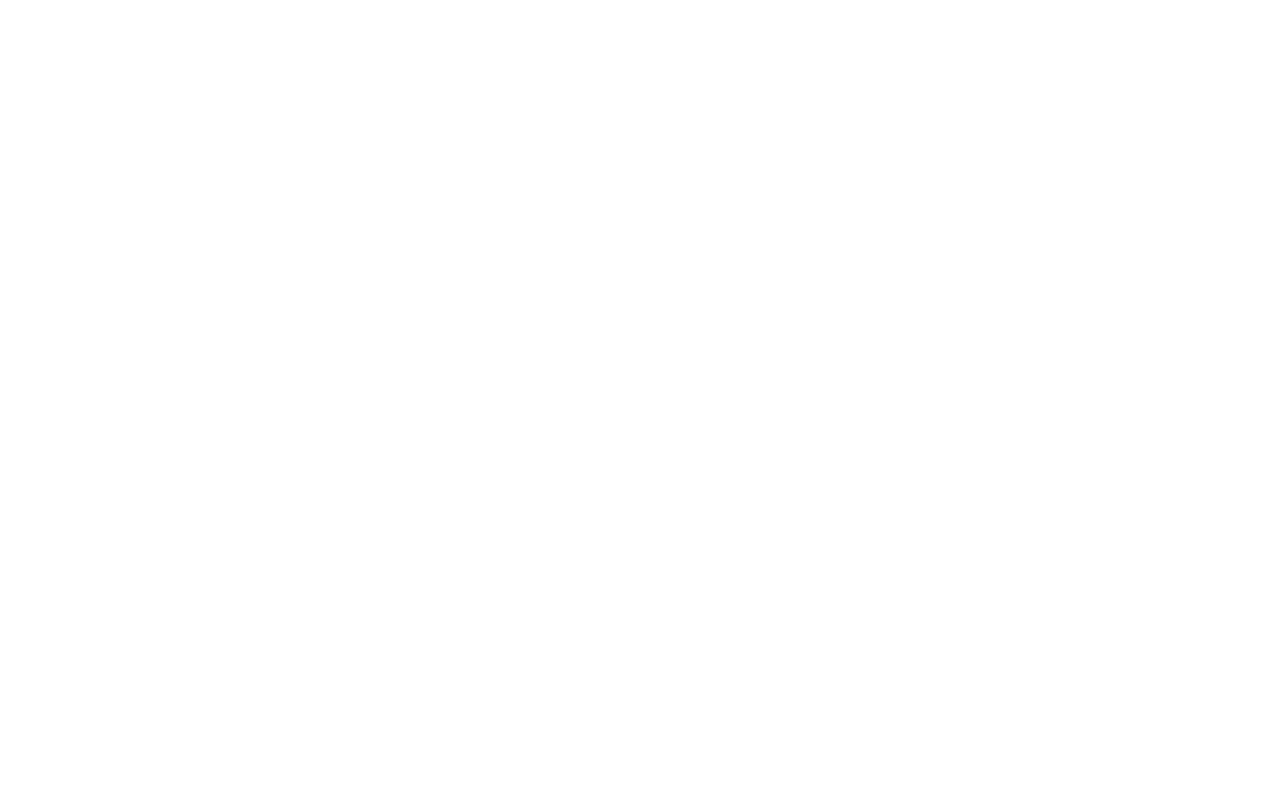
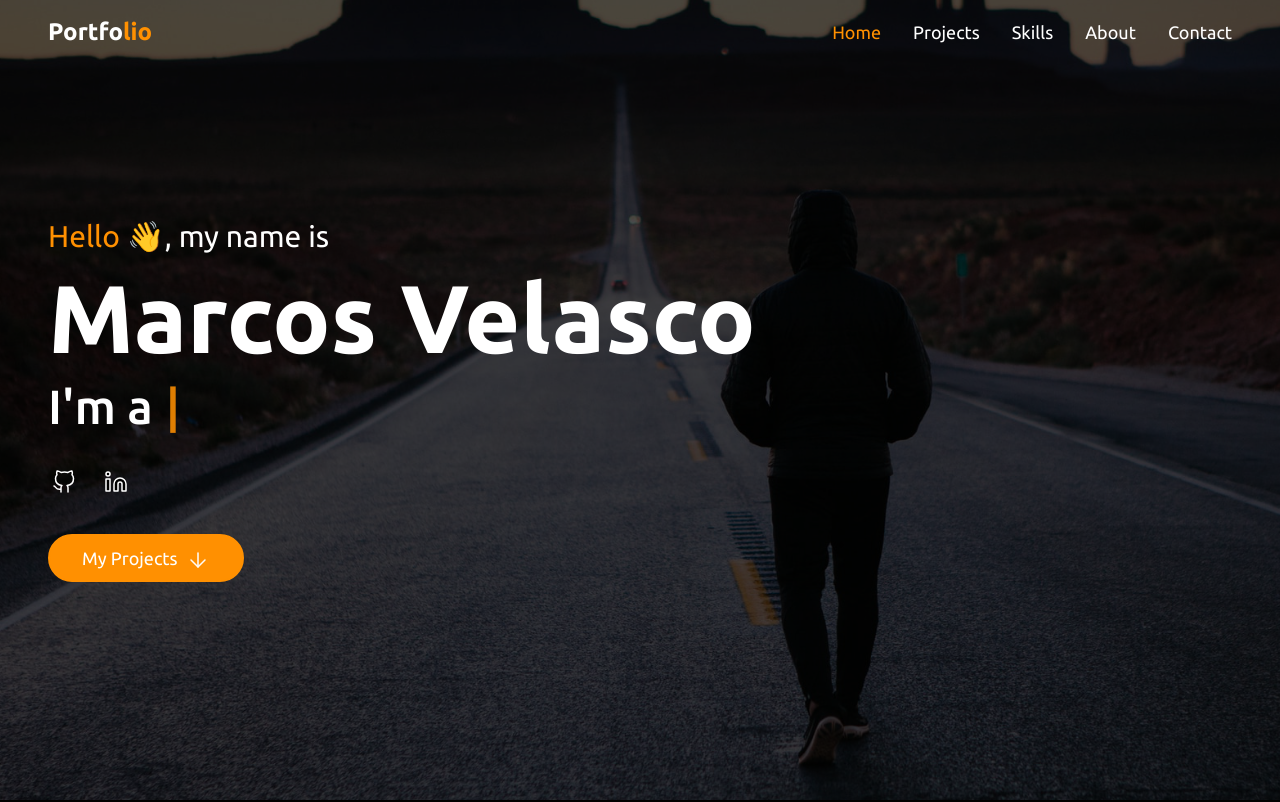
Before and after one commit to devslife7/portfolio-nextjs, a Next.js app: page / in a window 1280 px wide. Shown: the top 802 px of the page. Built offline with nearby package versions, Linux system fonts and the light colour scheme.

Commit message:
removed image comp

```diff
--- a/app/layout.tsx
+++ b/app/layout.tsx
@@ -1,26 +1,25 @@
-// import type { Metadata } from "next"
-// import { Ubuntu } from "next/font/google"
-// import "./globals.css"
-// import Navbar from "@/components/layout/Navbar"
-// import Footer from "@/components/layout/Footer"
-// import { Toaster } from "sonner"
+import type { Metadata } from "next"
+import { Ubuntu } from "next/font/google"
+import "./globals.css"
+import Navbar from "@/components/layout/Navbar"
+import Footer from "@/components/layout/Footer"
+import { Toaster } from "sonner"
 
-// const ubuntu = Ubuntu({ subsets: ["latin"], weight: ["300", "400", "500", "700"] })
+const ubuntu = Ubuntu({ subsets: ["latin"], weight: ["300", "400", "500", "700"] })
 
-// export const metadata: Metadata = {
-//   title: "Marcos' Portfolio",
-//   description: "Personal portfolio of projects.",
-// }
+export const metadata: Metadata = {
+  title: "Marcos' Portfolio",
+  description: "Personal portfolio of projects.",
+}
 
 export default function RootLayout({ children }: { children: React.ReactNode }) {
   return (
     <html lang="en">
-      {/* <body className={ubuntu.className}> */}
-      <body>
-        {/* <Toaster richColors position="top-center" expand />
+      <body className={ubuntu.className}>
+        <Toaster richColors position="top-center" expand />
         <Navbar />
         {children}
-        <Footer /> */}
+        <Footer />
       </body>
     </html>
   )
--- a/app/page.tsx
+++ b/app/page.tsx
@@ -1,16 +1,16 @@
 // import About from "@/components/sections/about"
-// import Hero from "@/components/sections/hero"
+import Hero from "@/components/sections/hero"
 // import Skills from "@/components/sections/skills"
-// import Projects from "../components/sections/projects"
+import Projects from "../components/sections/projects"
 // import Contact from "@/components/sections/contact"
 
 export default function Home() {
   return (
     <>
-      {/* <Hero />
+      <Hero />
       <Projects />
-      <Skills />
-      <About /> */}
+      {/* <Skills /> */}
+      {/* <About /> */}
       {/* <Contact /> */}
     </>
   )
--- a/components/sections/projects/Project.tsx
+++ b/components/sections/projects/Project.tsx
@@ -96,13 +96,13 @@
             "max-w-[300px] m-auto": mobile,
           })}
         >
-          <Image
+          {/* <Image
             src={projectGif}
             className="h-full w-full object-contain"
             unoptimized={isPreviewGif}
             sizes="60vw"
             alt="Project image"
-          />
+          /> */}
         </div>
       </div>
     </div>
```
